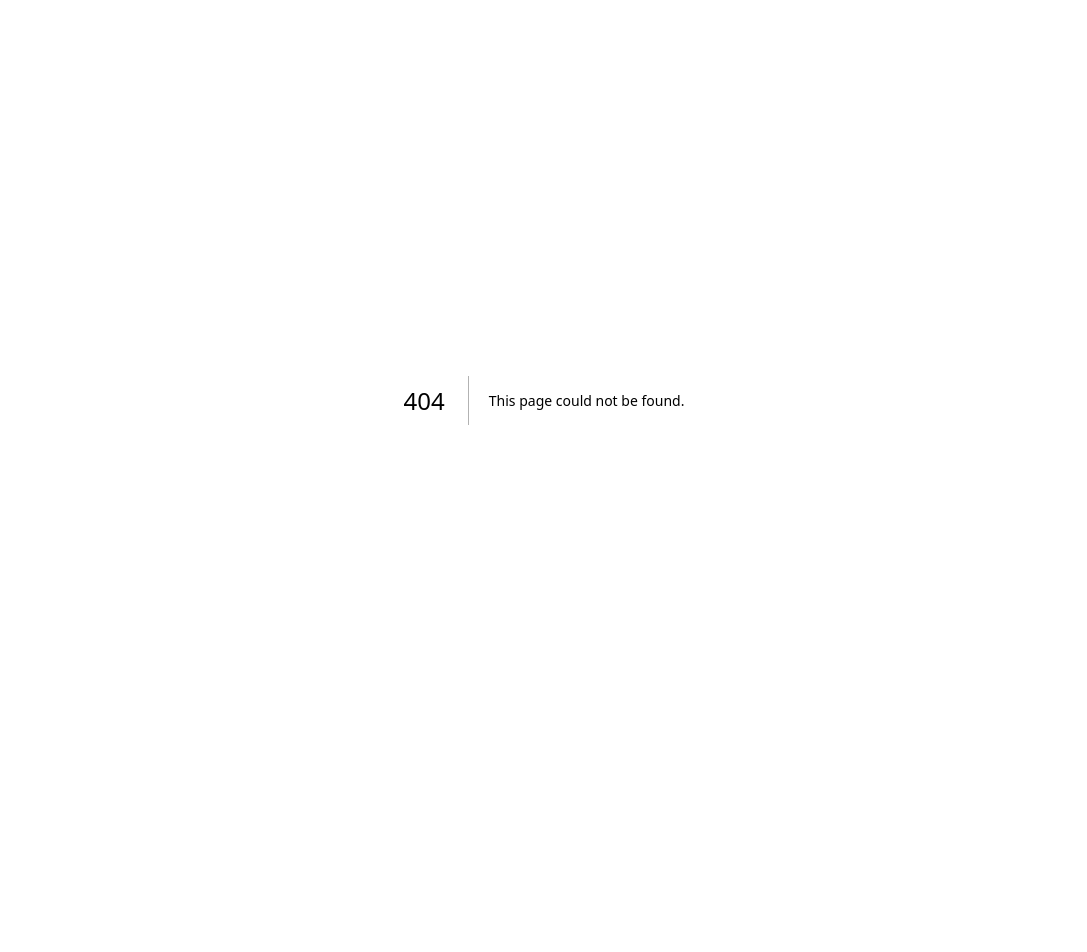
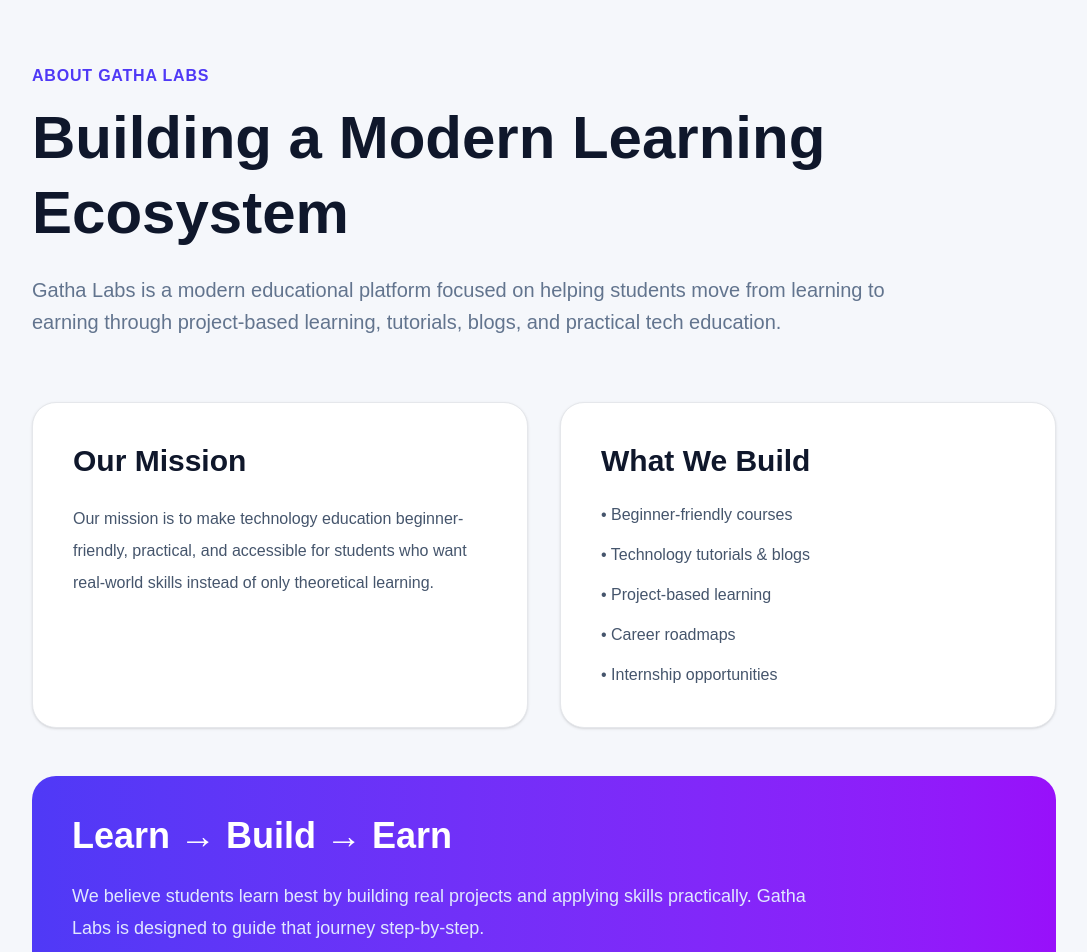
Before and after one commit to gathalabsin-cloud/gathalabs, a Next.js app: page /about in a window 1280 px wide. Before the commit this address had no page. Shown: the top 952 px of the page, without its empty margins (96-1183 px from the left). Before the commit the page ends 800 px from the top, so only its background shows below. Built offline with nearby package versions, Linux system fonts and the light colour scheme.

Commit message:
added missing pages

```diff
--- /dev/null
+++ b/app/about/page.tsx
@@ -0,0 +1,74 @@
+export const metadata = {
+  title: "About",
+  description:
+    "Learn about Gatha Labs and our mission to help students learn tech skills.",
+};
+
+export default function AboutPage() {
+  return (
+    <main className="min-h-screen bg-[#f5f7fb] py-16 px-6">
+      <div className="max-w-5xl mx-auto">
+
+        {/* Heading */}
+        <div className="mb-16">
+          <p className="text-indigo-600 font-semibold mb-3 uppercase tracking-wider">
+            About Gatha Labs
+          </p>
+
+          <h1 className="text-5xl md:text-6xl font-black text-slate-900 leading-tight">
+            Building a Modern Learning Ecosystem
+          </h1>
+
+          <p className="text-slate-500 text-xl mt-6 leading-8 max-w-4xl">
+            Gatha Labs is a modern educational platform focused on helping
+            students move from learning to earning through project-based
+            learning, tutorials, blogs, and practical tech education.
+          </p>
+        </div>
+
+        {/* Content Cards */}
+        <div className="grid md:grid-cols-2 gap-8">
+
+          <div className="bg-white rounded-3xl border border-gray-200 p-10 shadow-sm">
+            <h2 className="text-3xl font-bold text-slate-900 mb-6">
+              Our Mission
+            </h2>
+
+            <p className="text-slate-600 leading-8">
+              Our mission is to make technology education beginner-friendly,
+              practical, and accessible for students who want real-world skills
+              instead of only theoretical learning.
+            </p>
+          </div>
+
+          <div className="bg-white rounded-3xl border border-gray-200 p-10 shadow-sm">
+            <h2 className="text-3xl font-bold text-slate-900 mb-6">
+              What We Build
+            </h2>
+
+            <ul className="space-y-4 text-slate-600">
+              <li>• Beginner-friendly courses</li>
+              <li>• Technology tutorials & blogs</li>
+              <li>• Project-based learning</li>
+              <li>• Career roadmaps</li>
+              <li>• Internship opportunities</li>
+            </ul>
+          </div>
+        </div>
+
+        {/* Bottom Section */}
+        <div className="mt-12 bg-gradient-to-r from-indigo-600 to-purple-600 rounded-3xl p-10 text-white">
+          <h2 className="text-4xl font-black mb-6">
+            Learn → Build → Earn
+          </h2>
+
+          <p className="text-lg leading-8 text-indigo-100 max-w-3xl">
+            We believe students learn best by building real projects and
+            applying skills practically. Gatha Labs is designed to guide that
+            journey step-by-step.
+          </p>
+        </div>
+      </div>
+    </main>
+  );
+}
--- /dev/null
+++ b/app/contact/page.tsx
@@ -0,0 +1,108 @@
+export const metadata = {
+  title: "Contact",
+  description:
+    "Contact Gatha Labs for collaborations, internships, and learning opportunities.",
+};
+
+export default function ContactPage() {
+  return (
+    <main className="min-h-screen bg-[#f5f7fb] py-16 px-6">
+      <div className="max-w-6xl mx-auto">
+
+        {/* Heading */}
+        <div className="mb-16">
+          <p className="text-indigo-600 font-semibold mb-3 uppercase tracking-wider">
+            Contact Gatha Labs
+          </p>
+
+          <h1 className="text-5xl md:text-6xl font-black text-slate-900 leading-tight">
+            Let’s Connect
+          </h1>
+
+          <p className="text-slate-500 text-xl mt-6 max-w-3xl leading-8">
+            Whether you want to learn, collaborate, contribute, or build
+            something together — we’d love to hear from you.
+          </p>
+        </div>
+
+        {/* Contact Cards */}
+        <div className="grid md:grid-cols-3 gap-8">
+
+          {/* Email */}
+          <div className="bg-white rounded-3xl border border-gray-200 p-8 shadow-sm hover:shadow-lg transition">
+            <div className="text-5xl mb-6">📧</div>
+
+            <h2 className="text-2xl font-bold text-slate-900 mb-4">
+              Email
+            </h2>
+
+            <p className="text-slate-500 leading-7 mb-6">
+              Reach out for collaborations, support, partnerships, or general inquiries.
+            </p>
+
+            <a
+              href="mailto:gathalabs.in@gmail.com"
+              className="text-indigo-600 font-semibold hover:underline"
+            >
+              gathalabs.in@gmail.com
+            </a>
+          </div>
+
+          {/* Instagram */}
+          <div className="bg-white rounded-3xl border border-gray-200 p-8 shadow-sm hover:shadow-lg transition">
+            <div className="text-5xl mb-6">📱</div>
+
+            <h2 className="text-2xl font-bold text-slate-900 mb-4">
+              Instagram
+            </h2>
+
+            <p className="text-slate-500 leading-7 mb-6">
+              Follow Gatha Labs for tech content, updates, tutorials, and learning resources.
+            </p>
+
+            <a
+              href="https://instagram.com/gathalabs.in"
+              target="_blank"
+              className="text-indigo-600 font-semibold hover:underline"
+            >
+              @gathalabs.in
+            </a>
+          </div>
+
+          {/* Website */}
+          <div className="bg-white rounded-3xl border border-gray-200 p-8 shadow-sm hover:shadow-lg transition">
+            <div className="text-5xl mb-6">🌐</div>
+
+            <h2 className="text-2xl font-bold text-slate-900 mb-4">
+              Website
+            </h2>
+
+            <p className="text-slate-500 leading-7 mb-6">
+              Explore tutorials, blogs, courses, and project-based learning resources.
+            </p>
+
+            <a
+              href="https://gathalabs.in"
+              target="_blank"
+              className="text-indigo-600 font-semibold hover:underline"
+            >
+              gathalabs.in
+            </a>
+          </div>
+        </div>
+
+        {/* Bottom CTA */}
+        <div className="mt-16 bg-gradient-to-r from-indigo-600 to-purple-600 rounded-3xl p-10 text-white">
+          <h2 className="text-4xl font-black mb-6">
+            Learn → Build → Earn
+          </h2>
+
+          <p className="text-lg leading-8 text-indigo-100 max-w-3xl">
+            Gatha Labs is building a modern ecosystem for students who want
+            practical skills, real projects, and growth opportunities in tech.
+          </p>
+        </div>
+      </div>
+    </main>
+  );
+}
--- /dev/null
+++ b/app/courses/page.tsx
@@ -0,0 +1,88 @@
+export const metadata = {
+  title: "Courses",
+  description:
+    "Explore beginner-friendly technology courses from Gatha Labs.",
+};
+
+export default function CoursesPage() {
+  const courses = [
+    {
+      title: "Computer Basics for Beginners",
+      description:
+        "Learn essential computer skills including hardware, software, internet, files, and digital safety.",
+      level: "Beginner",
+      duration: "4 Hours",
+    },
+
+    {
+      title: "Introduction to Internet",
+      description:
+        "Understand how the internet works, browsers, websites, search engines, and online communication.",
+      level: "Beginner",
+      duration: "3 Hours",
+    },
+
+    {
+      title: "Web Development Basics",
+      description:
+        "Start your journey into HTML, CSS, JavaScript, and modern website development.",
+      level: "Beginner",
+      duration: "6 Hours",
+    },
+  ];
+
+  return (
+    <main className="min-h-screen bg-[#f5f7fb] py-16 px-6">
+      <div className="max-w-7xl mx-auto">
+
+        {/* Heading */}
+        <div className="mb-16">
+          <p className="text-indigo-600 font-semibold mb-3 uppercase tracking-wider">
+            Gatha Labs
+          </p>
+
+          <h1 className="text-5xl md:text-6xl font-black text-slate-900 leading-tight">
+            Explore Courses
+          </h1>
+
+          <p className="text-slate-500 text-xl mt-6 max-w-3xl leading-8">
+            Beginner-friendly technology courses designed to help students
+            build practical skills through real-world learning.
+          </p>
+        </div>
+
+        {/* Course Cards */}
+        <div className="grid md:grid-cols-2 lg:grid-cols-3 gap-8">
+          {courses.map((course, index) => (
+            <div
+              key={index}
+              className="bg-white rounded-3xl border border-gray-200 p-8 shadow-sm hover:shadow-lg transition duration-300"
+            >
+              <div className="flex items-center justify-between mb-6">
+                <span className="px-4 py-2 rounded-full bg-indigo-100 text-indigo-600 text-sm font-medium">
+                  {course.level}
+                </span>
+
+                <span className="text-slate-400 text-sm">
+                  {course.duration}
+                </span>
+              </div>
+
+              <h2 className="text-2xl font-bold text-slate-900 leading-snug">
+                {course.title}
+              </h2>
+
+              <p className="text-slate-500 mt-5 leading-7">
+                {course.description}
+              </p>
+
+              <button className="mt-8 bg-indigo-600 hover:bg-indigo-500 text-white px-6 py-3 rounded-2xl font-medium transition">
+                Start Learning
+              </button>
+            </div>
+          ))}
+        </div>
+      </div>
+    </main>
+  );
+}
```
